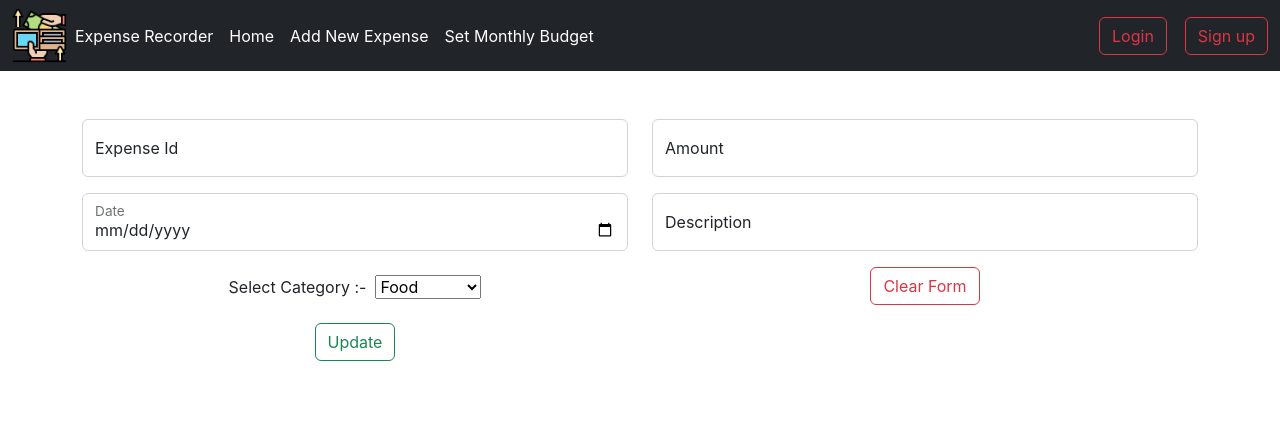
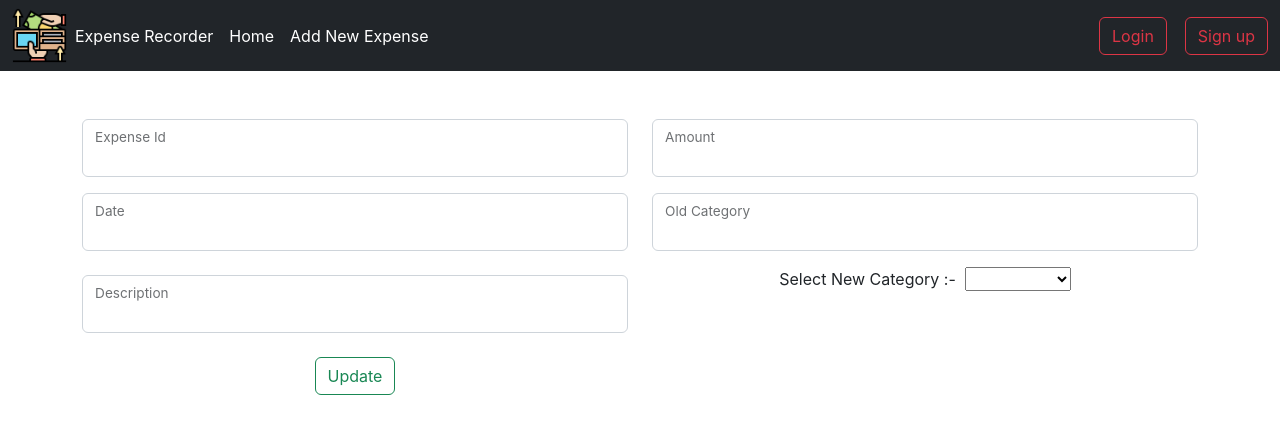
Before and after one commit to Dhokiya-Madhav/ExpenseTrackerClient, a React (Create React App) app: page /updateExp in a window 1280 px wide. Shown: the top 434 px of the page. Built offline with nearby package versions, Linux system fonts and the light colour scheme; no server answers.

Commit message:
Put request handled & minor changes

```diff
--- a/public/index.html
+++ b/public/index.html
@@ -26,7 +26,7 @@
       work correctly both with client-side routing and a non-root public URL.
       Learn how to configure a non-root public URL by running `npm run build`.
     -->
-    <title>React App</title>
+    <title>Expense Tracker</title>
   </head>
   <body>
     <noscript>You need to enable JavaScript to run this app.</noscript>
--- a/src/components/expense.js
+++ b/src/components/expense.js
@@ -9,7 +9,6 @@ export default function Expenses() {
             .then((data) => {
                 setNewExpense(data);
                 console.log(data);
-
             })
     }, []);
 
--- a/src/components/navigation.js
+++ b/src/components/navigation.js
@@ -47,7 +47,7 @@ export default function Navigation() {
                             </li>
 
                             <li className="nav-item">
-                                <Link to="/budget" className="nav-link text-white">Set Monthly Budget</Link>
+
                             </li>
                             <li className="nav-item">
 
--- a/src/components/updateExpense.js
+++ b/src/components/updateExpense.js
@@ -1,77 +1,79 @@
-import React, { Component,useEffect } from 'react'
+import { logDOM } from '@testing-library/react'
+import React, { useEffect, useState } from 'react'
 
+export default function UpdateExpense() {
 
-export default class UpdateExpense extends Component {
+    const [expense, setNewExpense] = useState({})
 
-    constructor(props) {
-        super(props);
-        this.state = {
-            userId: "",
-            date: "",
-            Amount: "",
-            Category: "",
-            Description: ""
-        };
-        this.handleSubmit = this.handleSubmit.bind(this);
-    }
+    useEffect(() => {
+        fetch("https://localhost:44329/exp/Expenses/" + localStorage.getItem("expenseId")).then((response) => response.json())
+            .then((data) => {
+                setNewExpense(data);
+                console.log(data);
+            })
+    }, []);
 
-    handleSubmit(e) {
-        e.preventDefault();
-        const { userName, password, email, mb } = this.state;
-        console.log(userName, email, password, mb);
-        fetch("https://localhost:44329/user/Users", {
-            method: "GET",
-            crossDomain: true,
+    const handleUpdate = () => {
+        fetch('https://localhost:44329/exp/Expenses/' + localStorage.getItem("expenseId"), {
+            method: 'PUT',
             headers: {
-                "Content-Type": "application/json",
+                'Content-Type': 'application/json',
                 Accept: "application/json",
                 "Access-Control-Allow-Origin": "*",
             },
-            body: JSON.stringify({
-                id: localStorage.getItem("expenseId"),
-                userId: localStorage.getItem("userId"),
-                date: "",
-                Amount: "",
-                Category: "",
-                Description: ""
-            }),
+            body: JSON.stringify(expense)
         })
-            .then((res) => res.json())
-            .then((data) => {
-                console.log(data.status);
-                if (data.status === 400) {
-                    alert("User Already Exists")
+            .then(response => JSON.parse(response)
+            )
+            .then(data => {
+                console.log(data)
             }
-                else if (data.status === 500) {
-                    console.log("Signup successfull");
-                    window.location = "http://localhost:3000/login";
-                }
-                else {
-                    console.log("Signup successfull");
-                    window.location = "http://localhost:3000/login";
-                }
-            });
-    }
-    render() {
+            )
+
+        alert("Updated Successfully")
+    };
+
+    const handleInputChange = event => {
+        const { name, value } = event.target;
+        setNewExpense(prevData => ({ ...prevData, [name]: value }));
+    };
+
     return (
         <>
-                {localStorage.getItem("expenseId")}
-                <form onSubmit={this.handleSubmit}>
             <div className="container text-center">
                 <div className="row align-items-start">
                     <div className="col">
                         <div className="form-floating mb-3">
-                                    <input type="text" className="form-control" id="floatingInput" value={localStorage.getItem("expenseId")} placeholder="name@example.com" readOnly />
+                            <input type="text" value={expense.id} className="form-control" readOnly />
                             <label for="floatingInput">Expense Id</label>
                         </div>
                         <div className="form-floating">
-                                    <input type="date" onChange={(e) => this.setState({ date: e.target.value })} className="form-control" id="floatingPassword" placeholder="Password" />
+                            <input type="text" value={expense.date} name='date' onChange={handleInputChange} id="dateTxt" className="form-control" />
                             <label for="floatingPassword">Date</label>
                         </div>
                         <br></br>
                         <div className="form-floating">
-                                    Select Category :- &nbsp;
-                                    <select name="category" id='categorySelect' onChange={this.handleCategory} >
+                            <input type="text" value={expense.description} name='description' onChange={handleInputChange} className="form-control" />
+                            <label for="floatingPassword">Description</label>
+                        </div>
+                        <br></br>
+                        <button type='submit' onClick={handleUpdate} className='btn btn-outline-success'>Update</button>
+                    </div>
+
+                    <div className="col">
+                        <div className="form-floating mb-3">
+                            <input type="number" value={expense.amount} name='amount' onChange={handleInputChange} className="form-control" id="floatingInput" />
+                            <label for="floatingInput">Amount</label>
+                        </div>
+
+                        <div className="form-floating mb-3">
+                            <input type="text" value={expense.category} name='category' className="form-control" id="floatingInput" readOnly />
+                            <label for="floatingInput">Old Category</label>
+                        </div>
+                        <div className="form-floating mb-3">
+                            Select New Category :- &nbsp;
+                            <select name="category" id='categorySelect' onChange={handleInputChange} >
+                                <option value="-1" selected></option>
                                 <option value="Food">Food</option>
                                 <option value="Travel">Travel</option>
                                 <option value="Grocery">Grocery</option>
@@ -82,25 +84,9 @@ export default class UpdateExpense extends Component {
                                 <option value="Other">Other</option>
                             </select>
                         </div>
-                                <br></br>
-                                <button type='submit' className='btn btn-outline-success'>Update</button>
-                            </div>
-
-                            <div className="col">
-                                <div className="form-floating mb-3">
-                                    <input type="number" onChange={(e) => this.setState({ Amount: e.target.value })} className="form-control" id="floatingInput" placeholder="name@example.com" />
-                                    <label for="floatingInput">Amount</label>
-                                </div>
-                                <div className="form-floating mb-3">
-                                    <input type="text" onChange={(e) => this.setState({ Description: e.target.value })} className="form-control" id="floatingInput" placeholder="name@example.com" />
-                                    <label for="floatingInput">Description</label>
-                                </div>
-                                <button type='reset' className='btn btn-outline-danger'>Clear Form</button>
                     </div>
                 </div>
             </div>
-                </form>
         </>
     )
 }
-}
```
Lines whose indentation alone changed are shown as unchanged.
